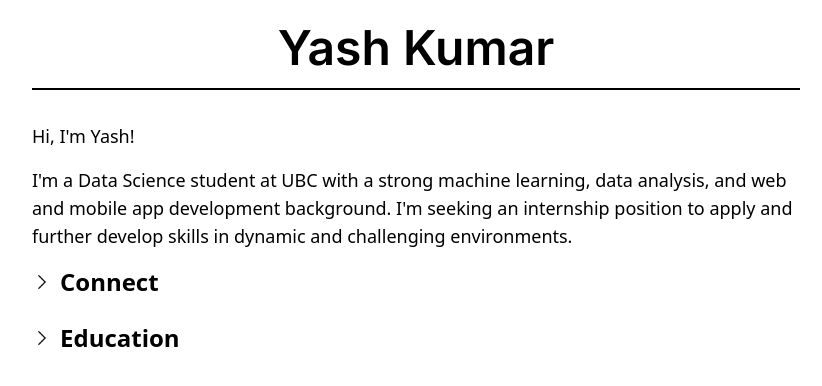
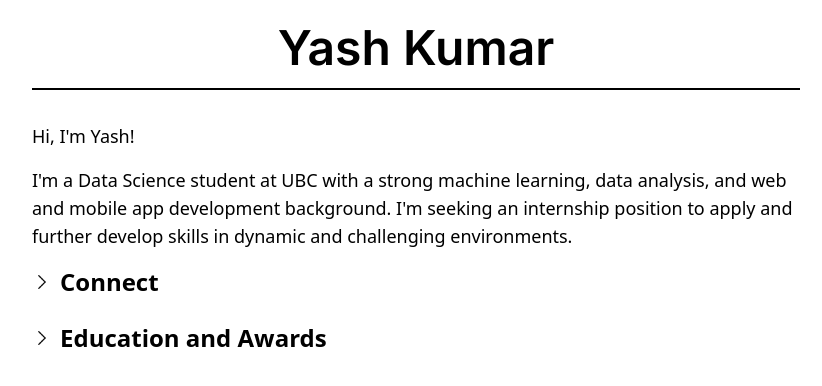
Before and after one commit to KYash03/PersonalWebsite, a Next.js app: page / in a window 1280 px wide. Shown: the top 386 px of the page, without its empty margins (224-1046 px from the left). Built offline with nearby package versions, Linux system fonts and the light colour scheme.

Commit message:
cleaned up connect code

```diff
--- a/app/components/Connect.tsx
+++ b/app/components/Connect.tsx
@@ -1,15 +1,6 @@
-"use client";
-
-import { useState } from "react";
 import Image from "next/image";
 
 export default function Connect() {
-  const [isClicked, setClick] = useState(false);
-
-  const handleClick = () => {
-    setClick(!isClicked);
-  };
-
   return (
     <div className="border-l-2 border-gray-200 pl-4 mb-6">
       <p className="p-1 flex items-center">
--- a/app/page.tsx
+++ b/app/page.tsx
@@ -48,7 +48,7 @@ export default function Home() {
             </button>
             {isClickedConnect && <Connect />}
 
-            {/* EDUCATION */}
+            {/* EDUCATION AND AWARDS*/}
             <button
               onClick={handleClick({
                 setClickedState: setClickEducation,
@@ -63,7 +63,7 @@ export default function Home() {
                 height={20}
                 className="mr-2"
               />
-              Education
+              Education and Awards
             </button>
             {isClickedEducation && <Education />}
           </div>
```
